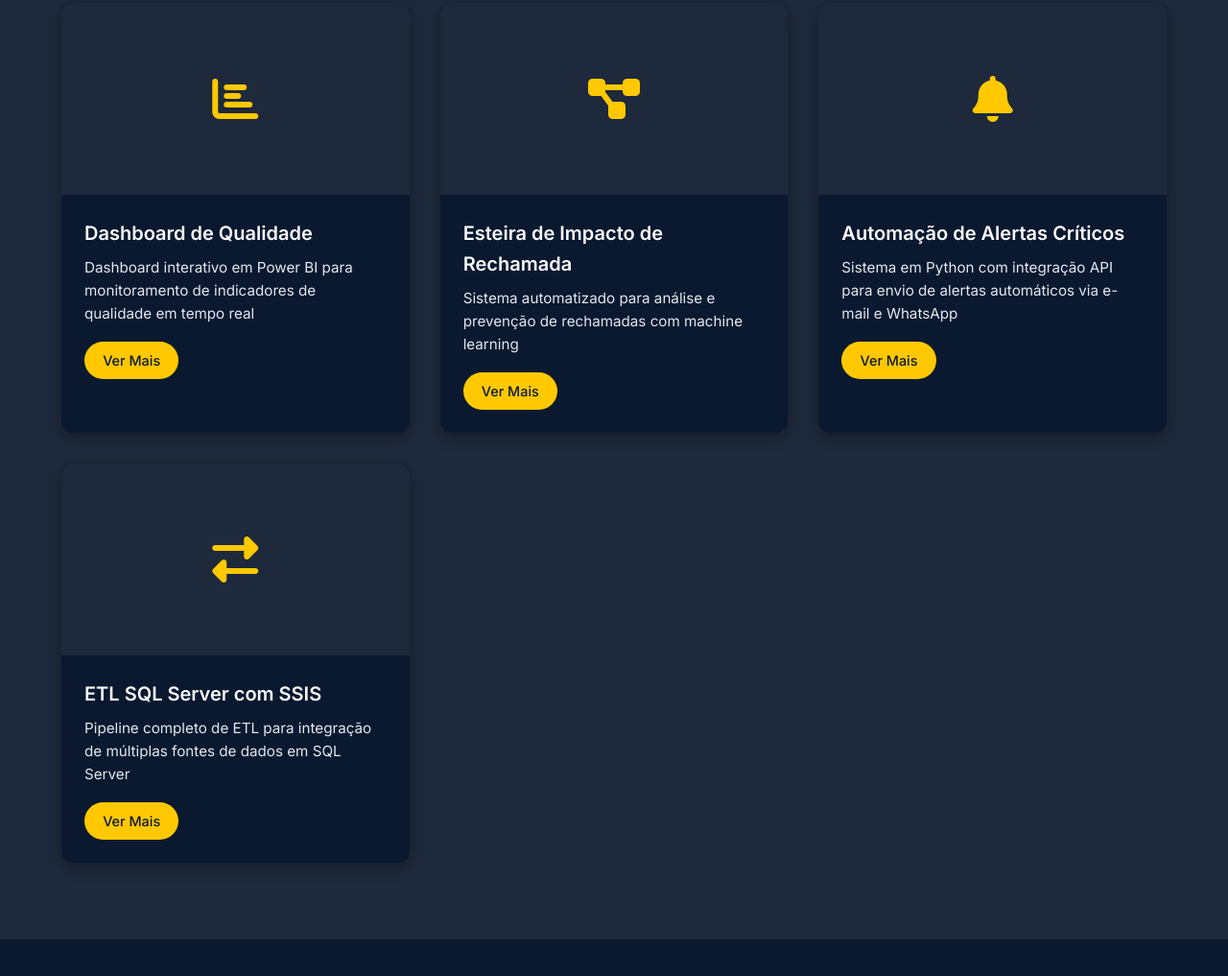
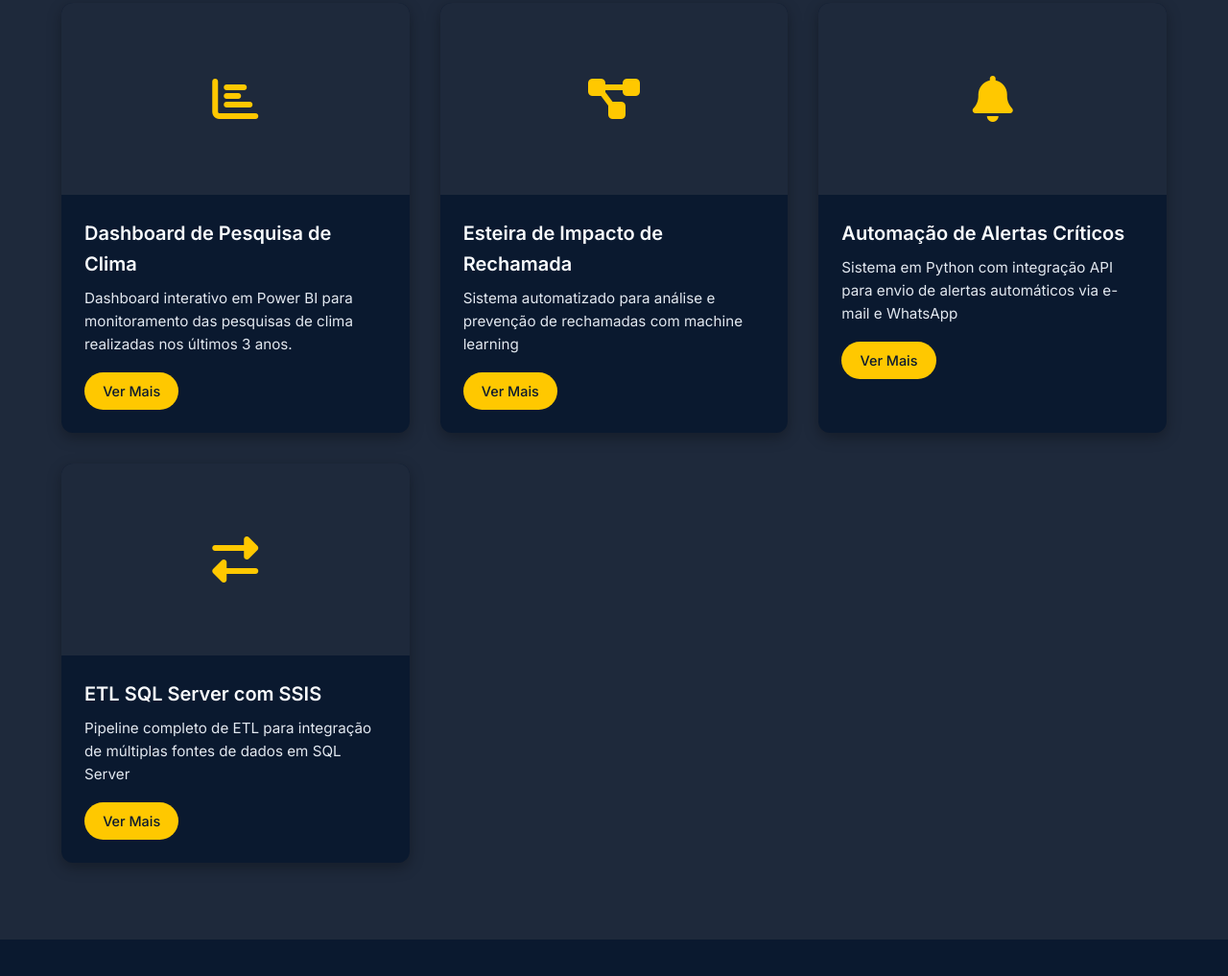
Before and after one commit to andre-f-sousa/portfolio, a plain HTML site: page index.html in a window 1280 px wide. Shown: the part 2348-3365 px from the top of the page at 96% size. Drawn offline with Linux system fonts and the light colour scheme.

Commit message:
Update index.html

```diff
--- a/index.html
+++ b/index.html
@@ -789,8 +789,8 @@
                         <i class="fas fa-chart-bar"></i>
                     </div>
                     <div class="project-content">
-                        <h3>Dashboard de Qualidade</h3>
-                        <p>Dashboard interativo em Power BI para monitoramento de indicadores de qualidade em tempo real</p>
+                        <h3>Dashboard de Pesquisa de Clima</h3>
+                        <p>Dashboard interativo em Power BI para monitoramento das pesquisas de clima realizadas nos últimos 3 anos.</p>
                         <a href="dashboard.html" class="btn-secondary">Ver Mais</a>
                     </div>
                 </div>
```
